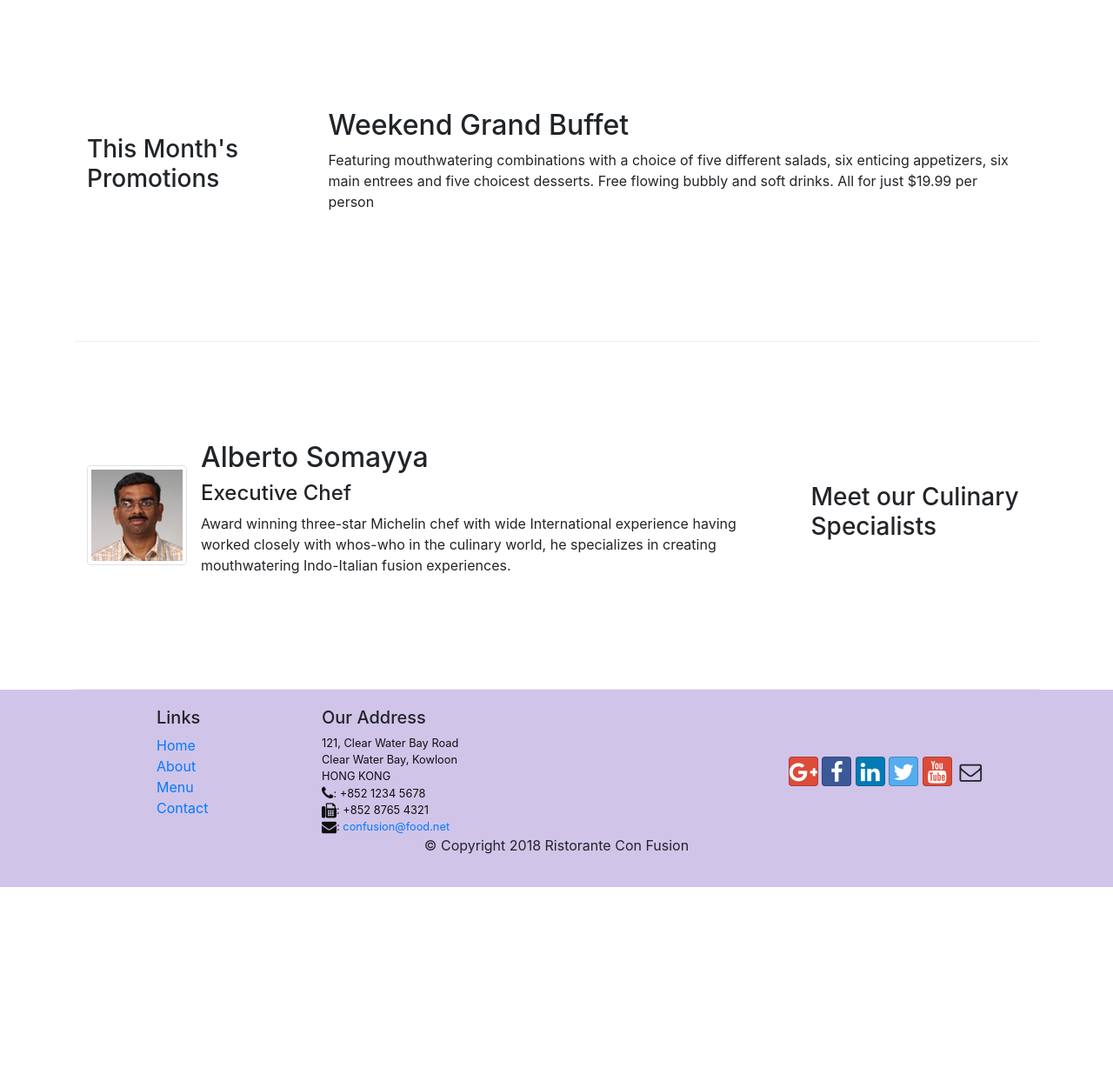
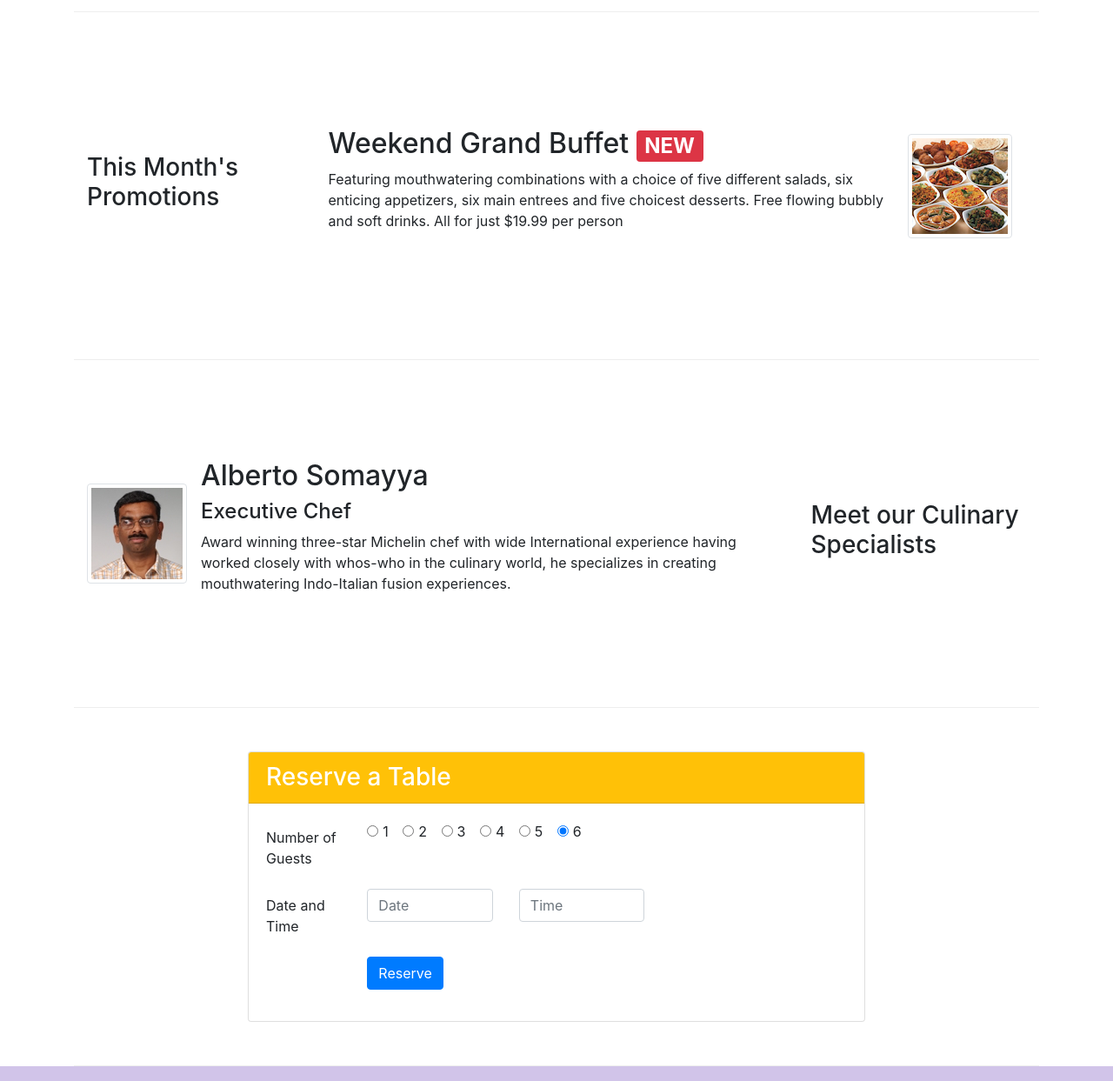
Before and after one commit to koutsosg/courseraBootstrap4, a website: page index.html in a window 1280 px wide. Shown: the part 720-1963 px from the top of the page at 87% size. Before the commit the page ends 1740 px from the top, so only its background shows below. Drawn offline with nearby package versions, Linux system fonts and the light colour scheme.

Commit message:
Assignment 2 week 2

```diff
--- a/index.html
+++ b/index.html
@@ -33,14 +33,16 @@
     <header class="jumbotron">
         <div class="container">
             <div class="row row-header">
-                <div class="col-12 col-sm-8">
+                <div class="col-12 col-sm-6">
                     <h1>Ristorante con Fusion</h1>
-                    <p>We take inspiration from the World's best cuisines, and create a unique fusion experience. Our lipsmacking creations will tickle your culinary senses!</p>
+                    <p class="d-none d-sm-block">We take inspiration from the World's best cuisines, and create a unique fusion experience. Our lipsmacking creations will tickle your culinary senses!</p>
                 </div>
-                <div class="col-12 col-sm align-self-center">
+                <div class="col-12 col-sm-3 align-self-center">
                     <img src="img/logo.png" class="img-fluid">
 
                 </div>
+                <div class="col-12 col-sm align-self-center">
+                    <a href="#reserve" role="button" class="btn btn-warning btn-sm btn-block">Reserve Table</a></div>
             </div>
         </div>
     </header>
@@ -59,7 +61,7 @@
                             <span class="badge badge-danger">HOT</span> <span class="badge badge-pill badge-secondary">$4.99</span>
                         </h2>
 
-                        <p>A unique combination of Indian Uthappam (pancake) and Italian pizza, topped with Cerignola olives, ripe vine cherry tomatoes, Vidalia onion, Guntur chillies and Buffalo Paneer.</p>
+                        <p class="d-none d-sm-block">A unique combination of Indian Uthappam (pancake) and Italian pizza, topped with Cerignola olives, ripe vine cherry tomatoes, Vidalia onion, Guntur chillies and Buffalo Paneer.</p>
 
                     </div>
 
@@ -74,9 +76,18 @@
                 <h3>This Month's Promotions</h3>
             </div>
             <div class="col col-sm col-md">
-                <h2>Weekend Grand Buffet</h2>
-                <p>Featuring mouthwatering combinations with a choice of five different salads, six enticing appetizers, six main entrees and five choicest desserts. Free flowing bubbly and soft drinks. All for just $19.99 per person </p>
-            </div>
+                <div class="media">
+                    <div class="media-body">
+                        <h2 class="mt-0">Weekend Grand Buffet
+                            <span class="badge badge-danger">NEW</span>
+                        </h2>
+                        <p class="d-none d-sm-block">Featuring mouthwatering combinations with a choice of five different salads, six enticing appetizers, six main entrees and five choicest desserts. Free flowing bubbly and soft drinks. All for just $19.99 per person </p>
+
+                    </div>
+                    <img class="d-flex mr-3 img-thumbnail align-self-center"
+                    src="img/buffet.png" alt="Buffet">
+                </div>
+                </div>
         </div>
 
         <div class="row row-content  align-items-center">
@@ -99,6 +110,75 @@
                     </div>
                 </div>
              </div>
+        </div>
+        <div id="reserve" class="row row-content m">
+            <div class="col-12 col-sm-8 mx-auto">
+                <div class="card">
+                    <h3 class="card-header bg-warning text-white">Reserve a Table</h3>
+                    <div class="card-body">
+                        <form>
+                            <div class="form-group row">
+                                <label for="numberofguest" class="col-md-2 col-form-label">Number of Guests</label>
+                                <div class="col-md-10">
+                                    <div class="form-check form-check-inline">
+                                        <input class="form-check-input" type="radio" name="guestNumber" id="guestNumber1" value="option1" checked>
+                                        <label class="form-check-label" for="guestNumber1">
+                                         1
+                                        </label>
+                                      </div>
+                                      <div class="form-check form-check-inline">
+                                        <input class="form-check-input" type="radio" name="guestNumber" id="guestNumber2" value="option2" checked>
+                                        <label class="form-check-label" for="guestNumber2">
+                                         2
+                                        </label>
+                                      </div>
+                                      <div class="form-check form-check-inline">
+                                        <input class="form-check-input" type="radio" name="guestNumber" id="guestNumber3" value="option3" checked>
+                                        <label class="form-check-label" for="guestNumber3">
+                                         3
+                                        </label>
+                                      </div>
+                                      <div class="form-check form-check-inline">
+                                        <input class="form-check-input" type="radio" name="guestNumber" id="guestNumber4" value="option4" checked>
+                                        <label class="form-check-label" for="guestNumber4">
+                                         4
+                                        </label>
+                                      </div>
+                                      <div class="form-check form-check-inline">
+                                        <input class="form-check-input" type="radio" name="guestNumber" id="guestNumber5" value="option5" checked>
+                                        <label class="form-check-label" for="guestNumber5">
+                                         5
+                                        </label>
+                                      </div>
+                                      <div class="form-check form-check-inline">
+                                        <input class="form-check-input" type="radio" name="guestNumber" id="guestNumber6" value="option6" checked>
+                                        <label class="form-check-label" for="guestNumber6">
+                                         6
+                                        </label>
+                                      </div>
+
+
+                                </div>
+
+                            </div>
+                            <div class="form-group row">
+                                <label for="telnum" class="col-12 col-md-2 col-form-label">Date and Time</label>
+                                <div class="col-12 col-md-3">
+                                    <input type="tel" class="form-control" id="date" name="date" placeholder="Date">
+                                </div>
+                                <div class="col-12 col-md-3">
+                                    <input type="tel" class="form-control" id="time" name="time" placeholder="Time">
+                                </div>
+                            </div>
+                            <div class="form-group row">
+                                <div class="offset-md-2 col-md-10">
+                                    <button type="submit" class="btn btn-primary">Reserve</button>
+                                </div>
+                            </div>
+                        </form>
+                    </div>
+                </div>
+            </div>
         </div>
     </div>
 
```
Also changed, not shown: aboutus.html (+1 -1 lines).
